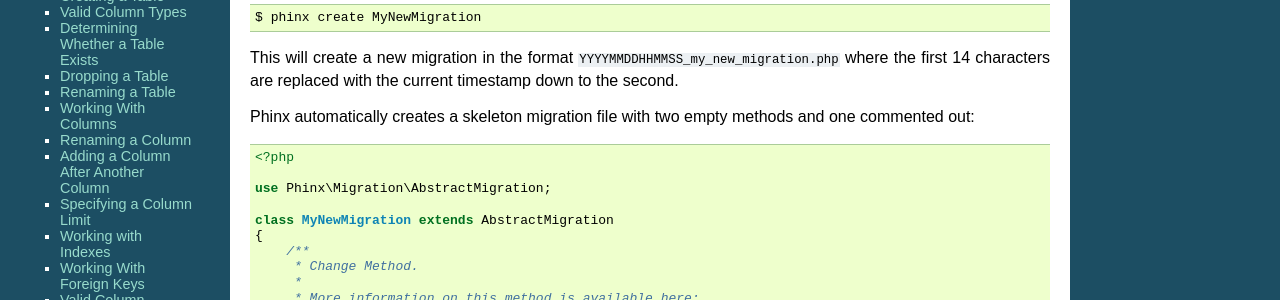
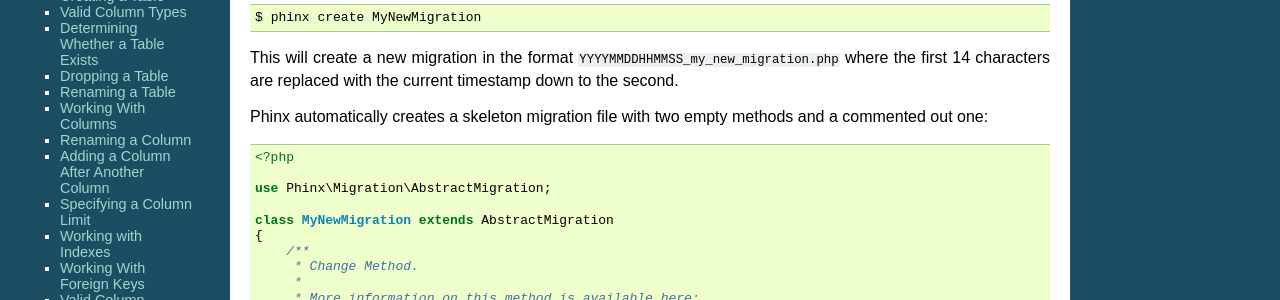
Before and after one commit to cakephp/phinx, a Sphinx documentation site: the page built from docs/migrations.rst, in a window 1280 px wide and 900 px high. Shown: the part 262-562 px from the top of the window. Built offline with Sphinx 7.4.7, drawn with Linux system fonts in a browser that asks for light colours.

Commit message:
improving docs

```diff
--- a/docs/migrations.rst
+++ b/docs/migrations.rst
@@ -23,7 +23,7 @@
 replaced with the current timestamp down to the second.
 
 Phinx automatically creates a skeleton migration file with two empty methods
-and one commented out:
+and a commented out one:
 
 .. code-block:: php
 
```
